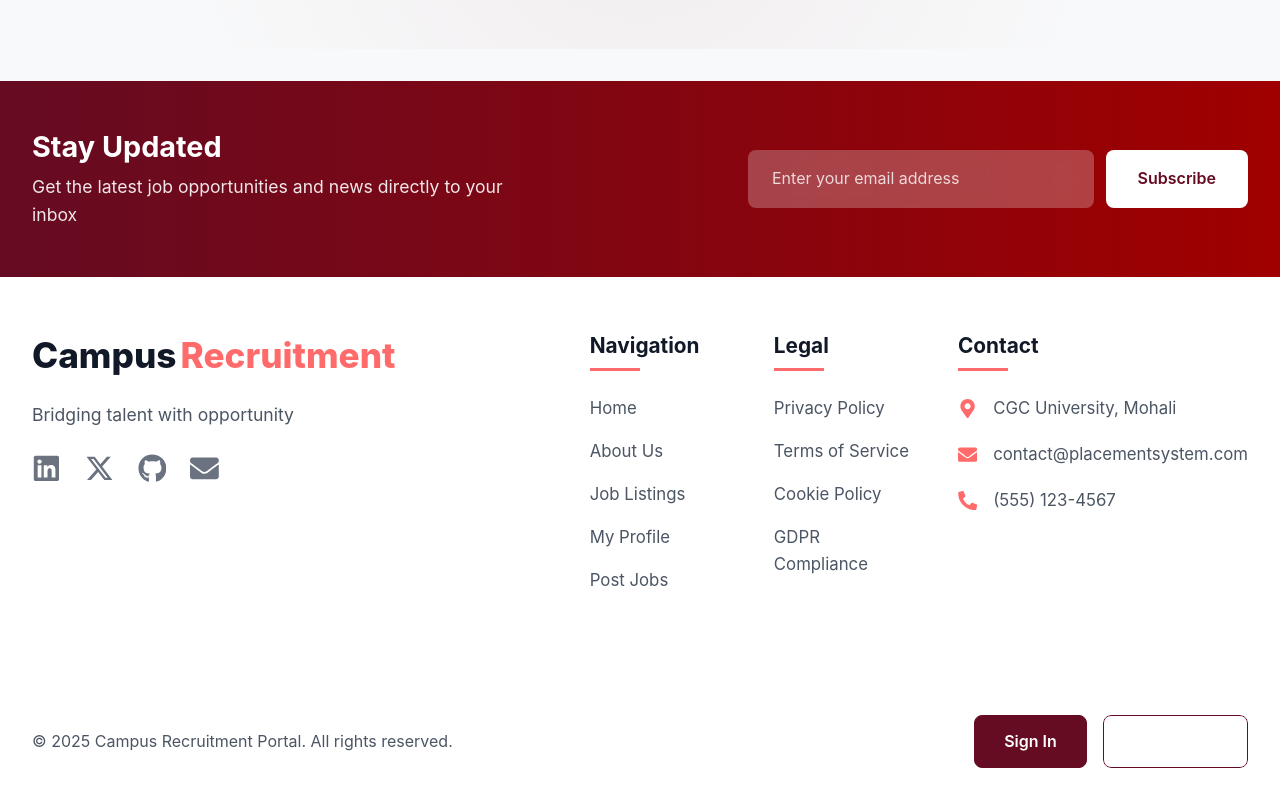
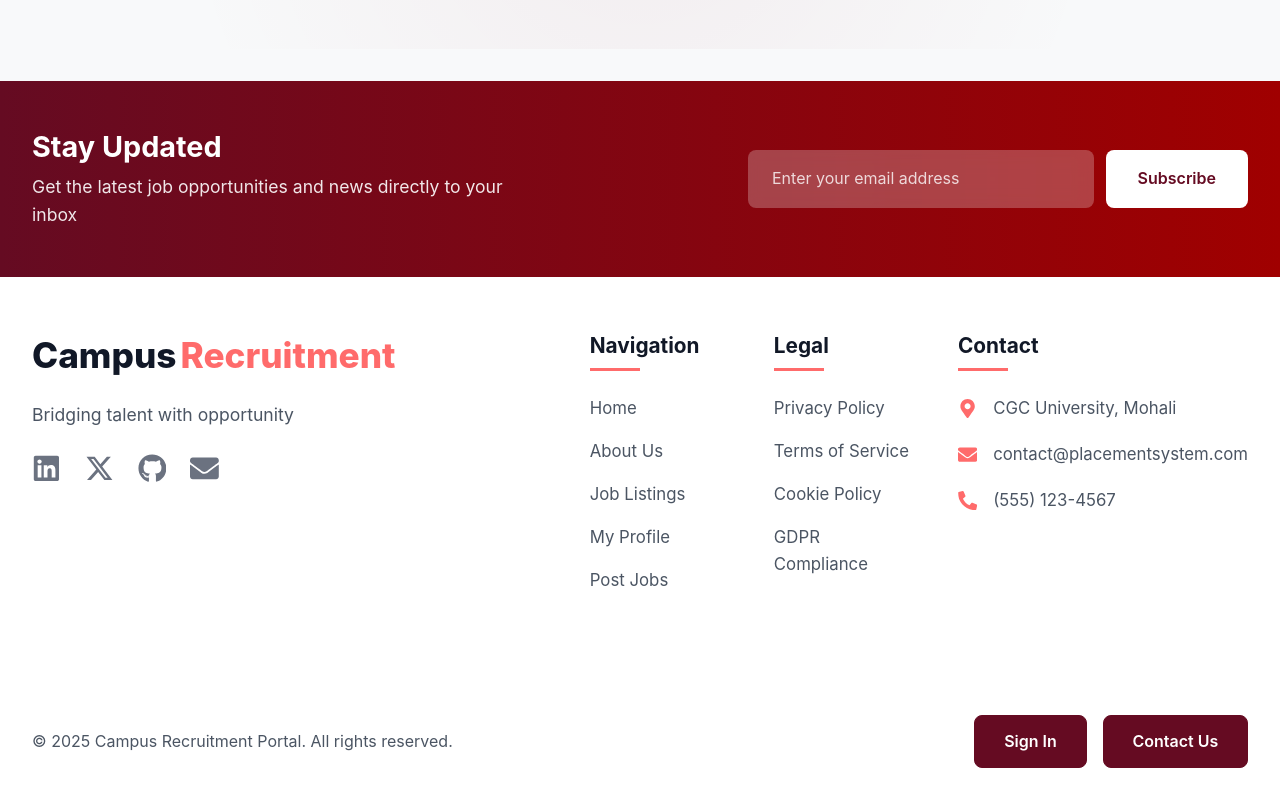
Before and after one commit to kalyaniugale/PMS-CGC-U, a React (Vite) app in the folder frontend/: page / in a window 1280 px wide. Shown: the part 3878-4678 px from the top of the page. Built offline with nearby package versions, Linux system fonts and the light colour scheme; no server answers.

Commit message:
contact fixed in footer

```diff
--- a/frontend/src/components/Footer.jsx
+++ b/frontend/src/components/Footer.jsx
@@ -170,7 +170,7 @@ function Footer() {
           </div>
           <div className="footer-cta">
             <a href="/signin" className="footer-cta-button">Sign In</a>
-            <a href="/contact" className="outline">Contact Us</a>
+            <a href="/contact" className="contact-outline">Contact Us</a>
           </div>
         </div>
       </div>
--- a/frontend/src/components/footer.css
+++ b/frontend/src/components/footer.css
@@ -304,19 +304,19 @@
   border: 1px solid var(--primary-color);
 }
 
-.outline {
+.contact-outline {
   padding: 0.8rem 1.8rem;
   border-radius: 0.5rem;
   font-weight: 600;
   font-size: 1rem;
   transition: all var(--transition-speed) ease;
   color: white;
-  background: transparent;
+  background: var(--primary-color);
   border: 1px solid var(--primary-color);
   text-decoration: none;
 }
 
-.outline:hover, .footer-cta-button:hover {
+.contact-outline:hover, .footer-cta-button:hover {
   background: var(--primary-hover);
   border-color: var(--primary-hover);
   transform: translateY(-2px);
```
